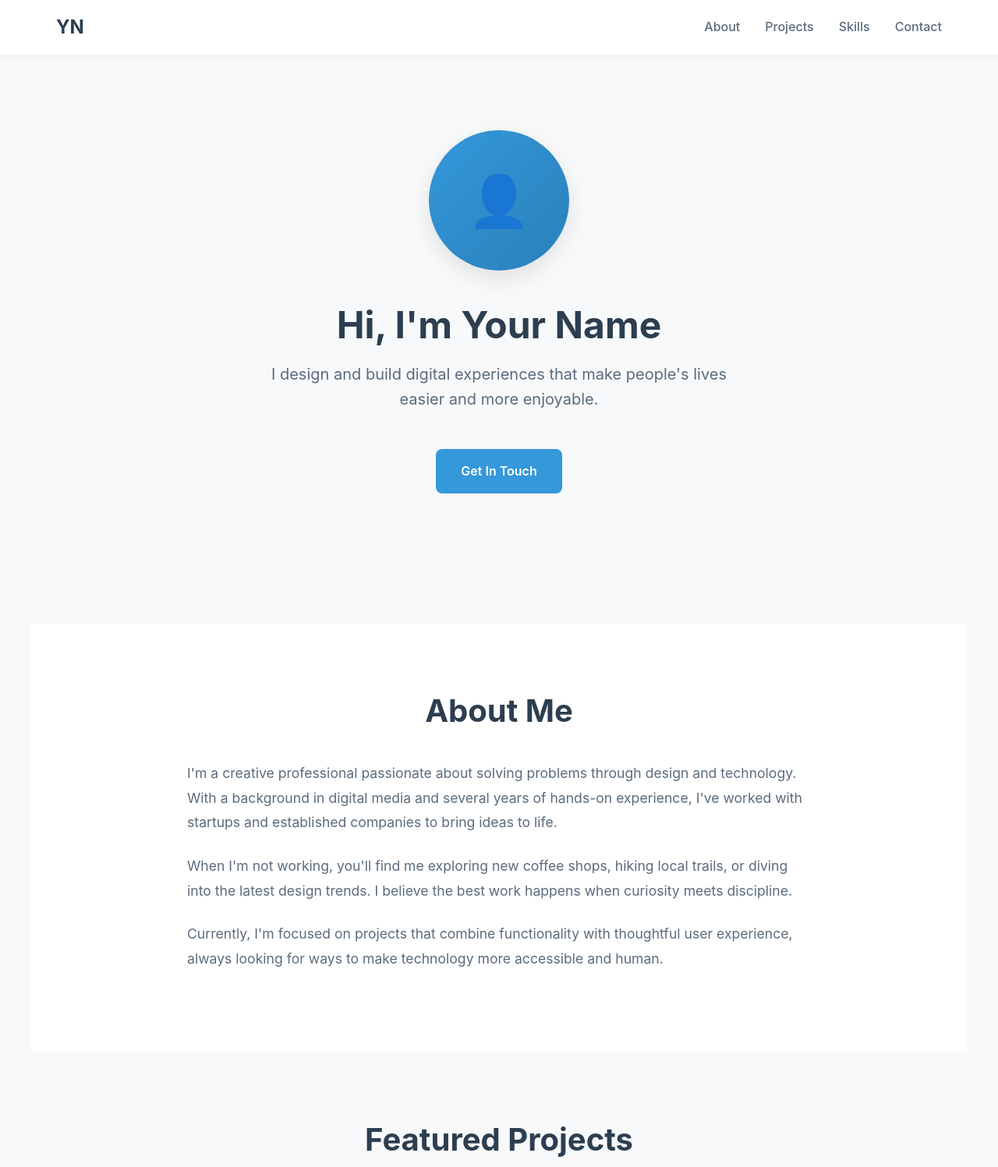
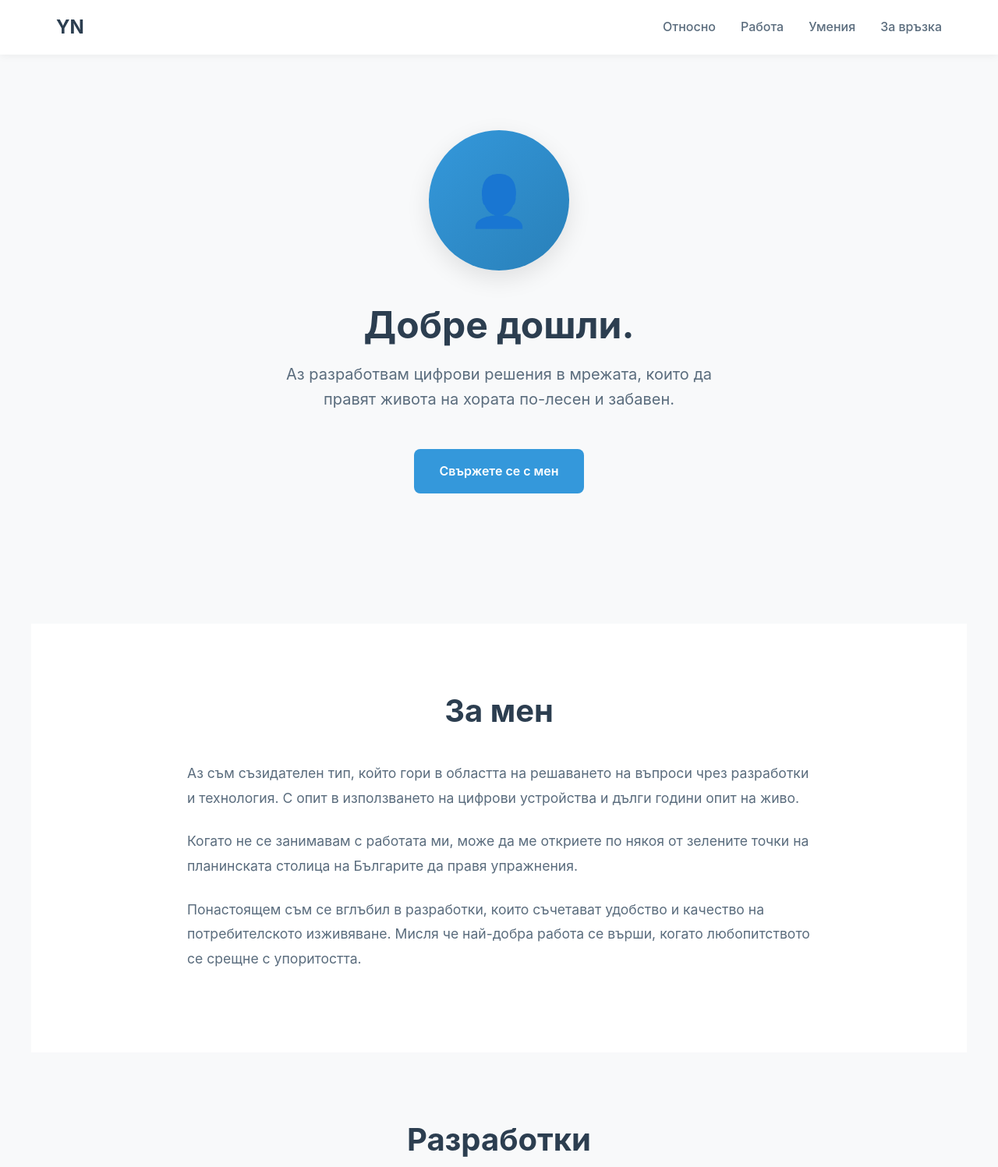
Before and after one commit to ScreamingAndroid/Suboptimal, a plain HTML site: page index.html in a window 1280 px wide. Shown: the top 1497 px of the page at 78% size. Drawn offline with Linux system fonts and the light colour scheme.

Commit message:
Update index.html

```diff
--- a/index.html
+++ b/index.html
@@ -3,7 +3,7 @@
 <head>
     <meta charset="UTF-8">
     <meta name="viewport" content="width=device-width, initial-scale=1.0">
-    <title>Your Name - Portfolio</title>
+    <title>Асен Добрев</title>
     <link rel="stylesheet" href="style.css">
 </head>
 <body>
@@ -13,10 +13,10 @@
             <!-- EDIT: Your name or initials -->
             <a href="#hero" class="logo">YN</a>
             <ul class="nav-links" id="navLinks">
-                <li><a href="#about">About</a></li>
-                <li><a href="#projects">Projects</a></li>
-                <li><a href="#skills">Skills</a></li>
-                <li><a href="#contact">Contact</a></li>
+                <li><a href="#about">Относно</a></li>
+                <li><a href="#projects">Работа</a></li>
+                <li><a href="#skills">Умения</a></li>
+                <li><a href="#contact">За връзка</a></li>
             </ul>
             <button class="mobile-menu-btn" id="mobileMenuBtn">☰</button>
         </div>
@@ -29,27 +29,27 @@
             <div class="hero-image">👤</div>
             <!-- EDIT: Your name and tagline -->
             <div>
-                <h1>Hi, I'm Your Name</h1>
-                <p class="tagline">I design and build digital experiences that make people's lives easier and more enjoyable.</p>
+                <h1>Добре дошли.</h1>
+                <p class="tagline">Аз разработвам цифрови решения в мрежата, които да правят живота на хората по-лесен и забавен.</p>
             </div>
-            <a href="#contact" class="cta-button">Get In Touch</a>
+            <a href="#contact" class="cta-button">Свържете се с мен</a>
         </div>
     </section>
 
     <!-- ABOUT SECTION -->
     <section id="about">
-        <h2>About Me</h2>
+        <h2>За мен</h2>
         <div class="about-content">
             <!-- EDIT: Your bio -->
-            <p>I'm a creative professional passionate about solving problems through design and technology. With a background in digital media and several years of hands-on experience, I've worked with startups and established companies to bring ideas to life.</p>
-            <p>When I'm not working, you'll find me exploring new coffee shops, hiking local trails, or diving into the latest design trends. I believe the best work happens when curiosity meets discipline.</p>
-            <p>Currently, I'm focused on projects that combine functionality with thoughtful user experience, always looking for ways to make technology more accessible and human.</p>
+            <p>Аз съм съзидателен тип, който гори в областта на решаването на въпроси чрез разработки и технология. С опит в използването на цифрови устройства и дълги години опит на живо.</p>
+            <p>Когато не се занимавам с работата ми, може да ме откриете по някоя от зелените точки на планинската столица на Българите да правя упражнения.</p>
+            <p>Понастоящем съм се вглъбил в разработки, които съчетават удобство и качество на потребителското изживяване. Мисля че най-добра работа се върши, когато любопитството се срещне с упоритостта.</p>
         </div>
     </section>
 
     <!-- PROJECTS SECTION -->
     <section id="projects">
-        <h2>Featured Projects</h2>
+        <h2>Разработки</h2>
         <div class="projects-grid">
             <!-- EDIT: Your projects -->
             <div class="project-card">
```
